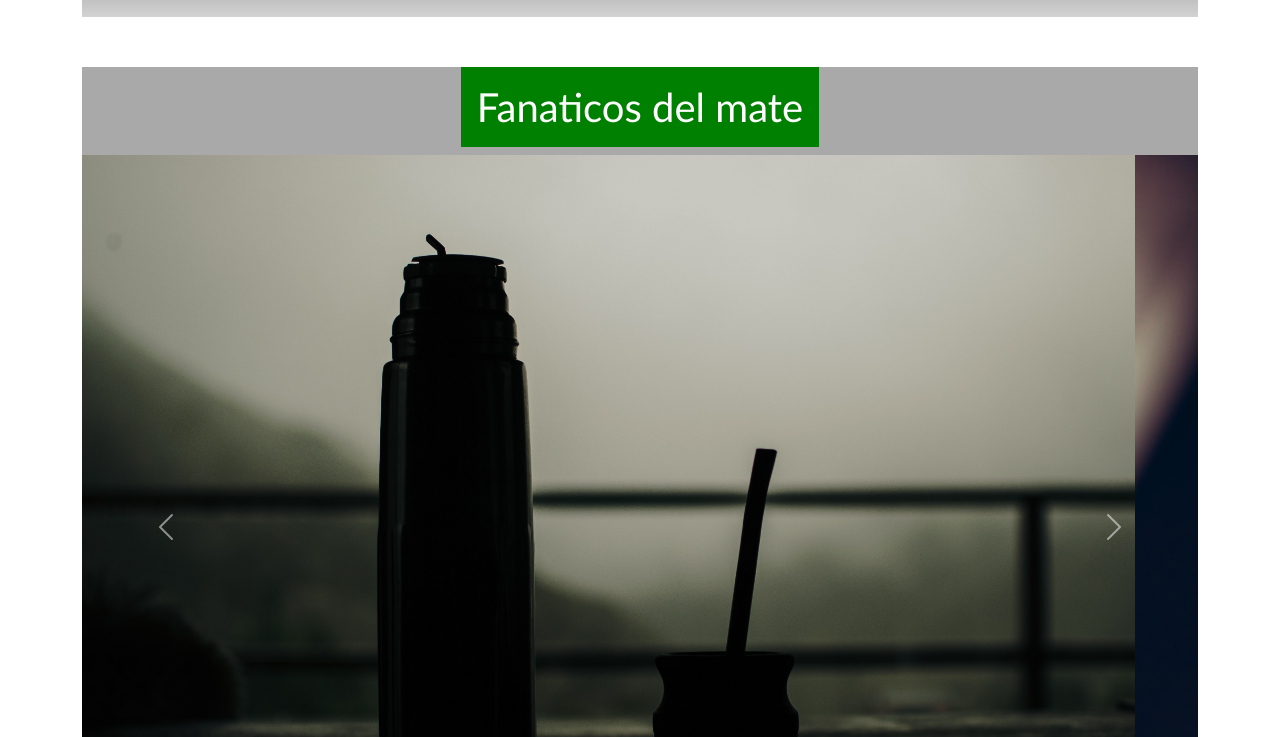
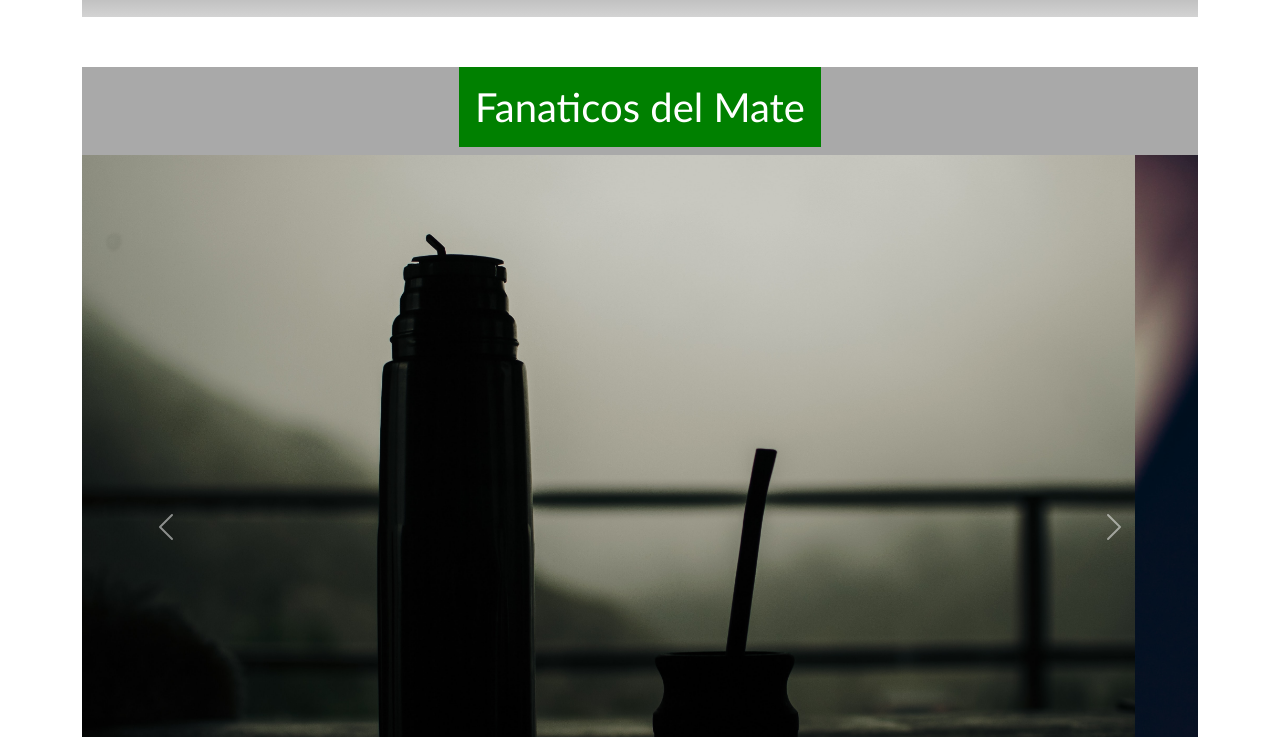
Before and after one commit to RAMANASELLO/SASS-SEO-repositorio, a plain HTML site: page index.html in a window 1280 px wide. Shown: the part 63-800 px from the top of the page. Drawn offline with nearby package versions, Linux system fonts and the light colour scheme.

Commit message:
mi segundo commit

```diff
--- a/index.html
+++ b/index.html
@@ -29,7 +29,7 @@
       <div class="cuerpo">
         <div class="seccion-uno">
           <div class="titulo">
-            <h1>Fanaticos del mate</h1>
+            <h1>Fanaticos del Mate</h1>
           </div>
           <div id="carouselExampleControls" class="carousel slide" data-bs-ride="carousel">
             <div class="carousel-inner">
```
